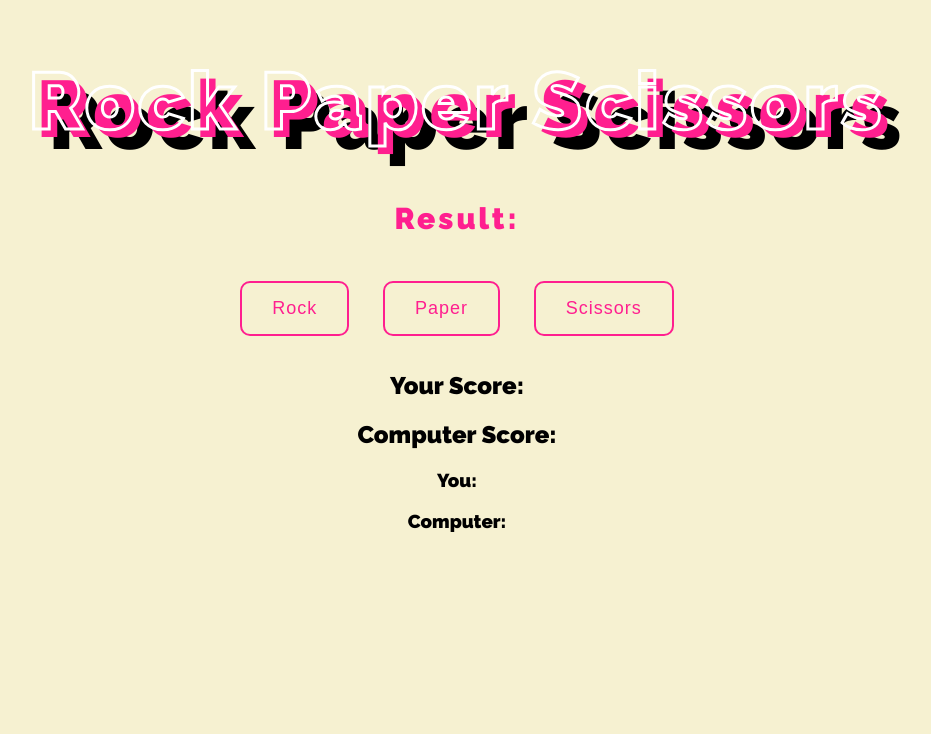
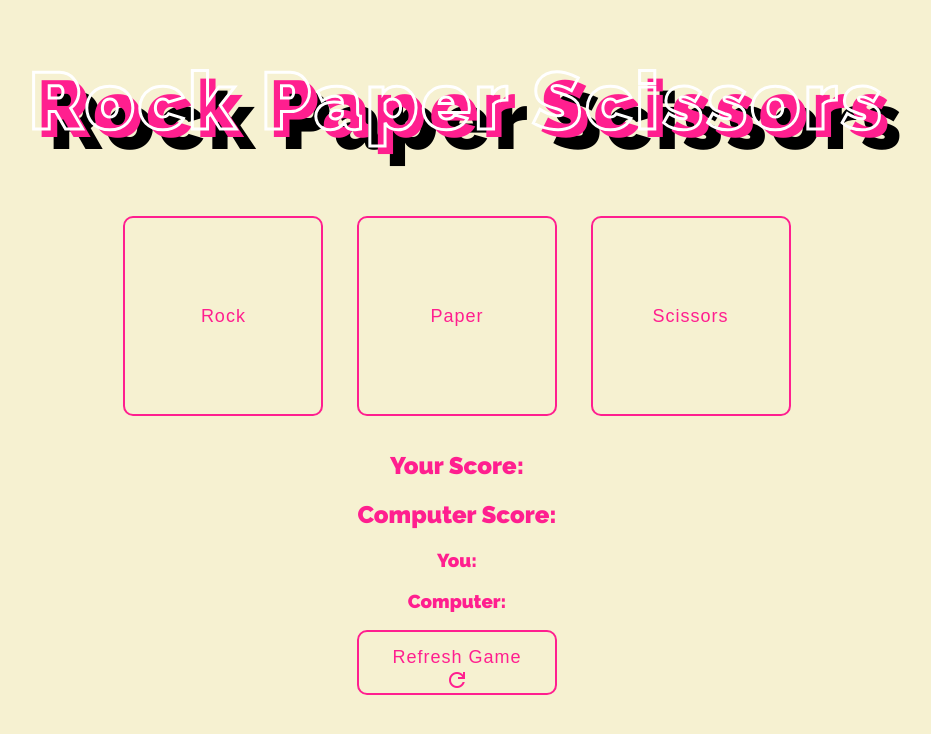
Before and after one commit to FKay12/RockPaperScissors, a plain HTML site: page index.html in a window 1280 px wide. Shown: the whole page, without its empty margins (183-1114 px from the left). Drawn offline with nearby package versions, Linux system fonts and the light colour scheme.

Commit message:
updated css

```diff
--- a/index.html
+++ b/index.html
@@ -5,6 +5,7 @@
     <meta http-equiv="X-UA-Compatible" content="IE=edge">
     <meta name="viewport" content="width=device-width, initial-scale=1.0">
     <link rel="stylesheet" href="styles.css">
+    <link rel="stylesheet" href="https://fonts.googleapis.com/css2?family=Material+Symbols+Outlined:opsz,wght,FILL,GRAD@48,400,0,0" />
     <title>Rock Paper Scissors</title>
 </head>
 <body>
@@ -12,7 +13,7 @@
         <h1>Rock Paper Scissors</h1>
     </div>
     <div class="resultContainer">
-    <h3 class="finalTxt">Result: </h3>
+    <h3 class="finalTxt"> </h3>
     </div>
     <div class="btns">
       <button id="rock" class="gameBtns"><span>Rock</span></button>
@@ -26,6 +27,10 @@
         <h3 class="computerTxt">Computer: </h3>
     </div>
 
+    <button id="resetBtn">Refresh Game<span class="material-symbols-outlined">
+        refresh
+        </span></button>
+
     <script src="script.js"></script>
 </body>
 </html>
--- a/script.js
+++ b/script.js
@@ -73,6 +73,13 @@ function checkWinner(){
   }
 
 }
+
+document.getElementById('resetBtn').addEventListener('click', function(){
+
+  location.reload();
+  return false;
+
+});
 
 
 /* if(player === computer){
--- a/styles.css
+++ b/styles.css
@@ -47,17 +47,28 @@ color: #ff1f8f;
     border: 2px solid #ff1f8f;
     border-radius: 10px;
     box-shadow: inset 0 0 0 0 #ff1f8f;
+    height:200px;
+    width:200px;
   }
 
   button:hover {
     color: white;
-    box-shadow: inset 0 -100px 0 0 #ff1f8f;
+    box-shadow: inset 0 -200px 0 0 #ff1f8f;
   }
 
   button:active {
     transform: scale(0.9);
   }
 
+
   .scoreBoard{
     text-align: center;
+    color: #ff1f8f;
   }
+
+  #resetBtn{
+    height:65px;
+    width:200px;
+    margin: 0 auto;
+    display: block;
+  }
```
